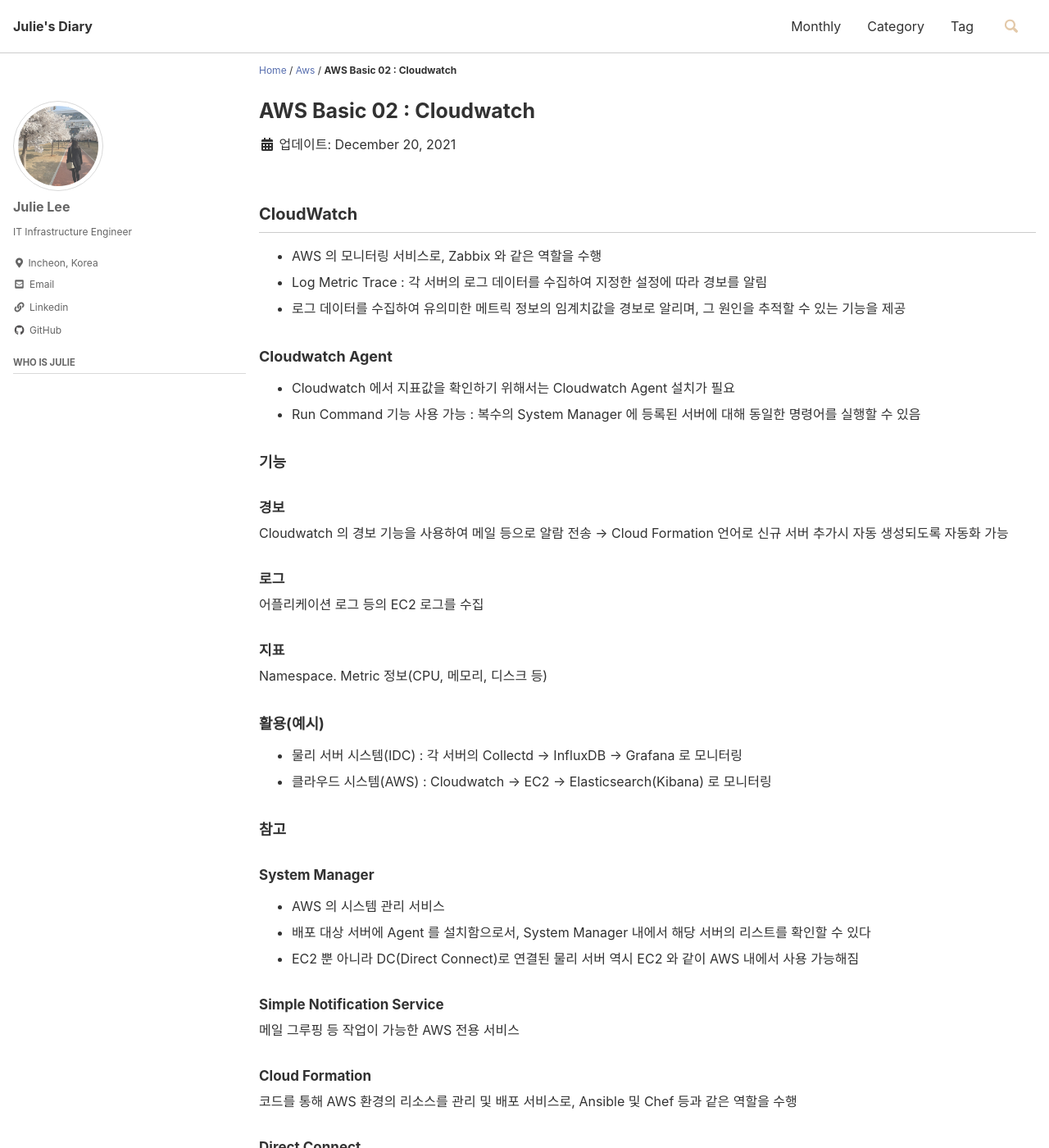
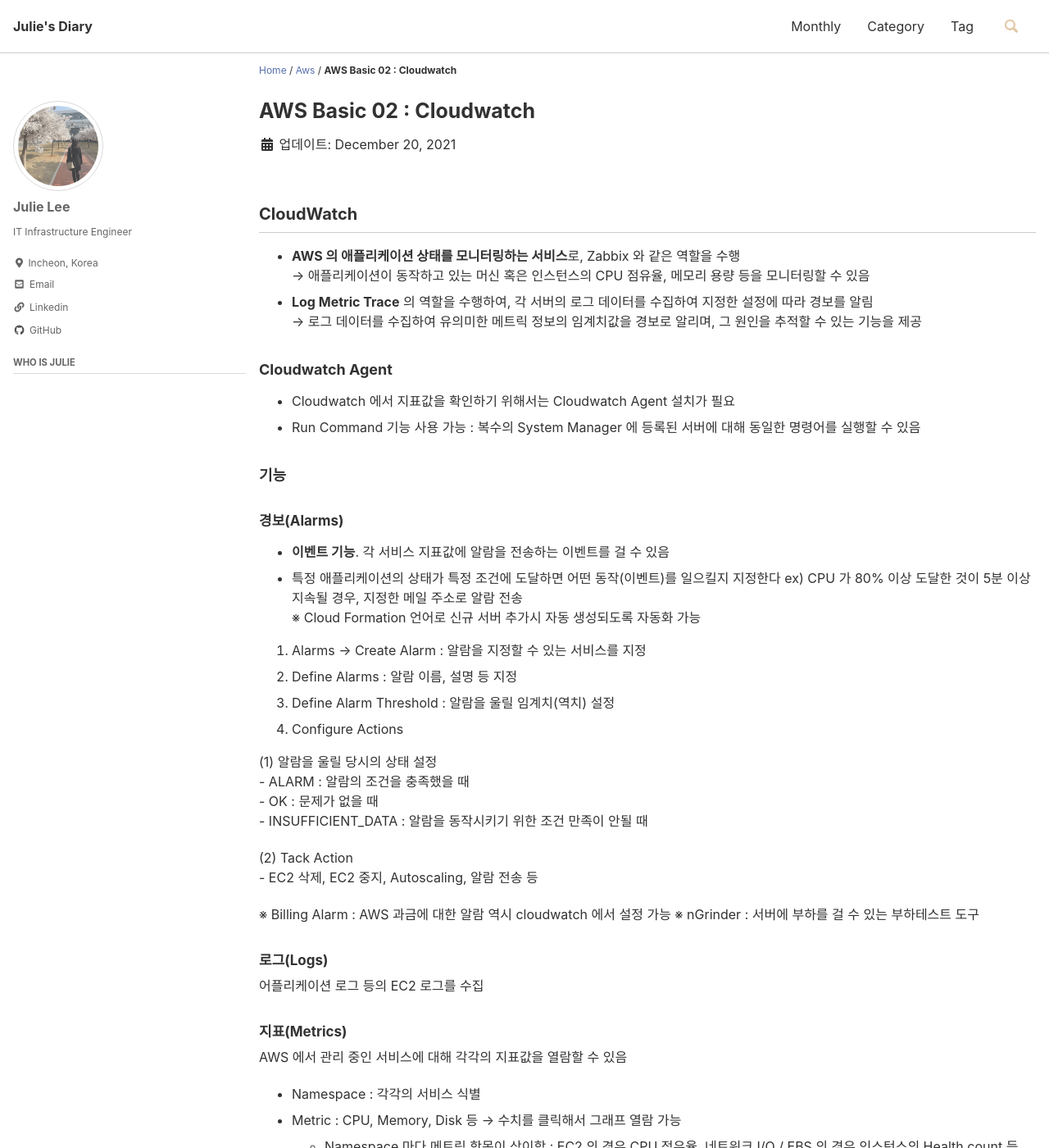
Before and after one commit to smilejulie0812/smilejulie0812.github.io, a Jekyll site: the page built from _posts/2021-12-20-awsbasic02.md, in a window 1280 px wide and 1400 px high. Shown: the whole window at 82% size. Built offline with Jekyll 4.4.1, drawn with Linux system fonts in a browser that asks for light colours; cached includes are drawn as plain includes; some of the changed text lies outside the part shown.

Commit message:
Update 2021-12-20-awsbasic02.md

```diff
--- a/_posts/2021-12-20-awsbasic02.md
+++ b/_posts/2021-12-20-awsbasic02.md
@@ -10,30 +10,69 @@ sidebar:
   nav: "docs"
 ---
 ## CloudWatch
-- AWS 의 모니터링 서비스로, Zabbix 와 같은 역할을 수행
-- Log Metric Trace : 각 서버의 로그 데이터를 수집하여 지정한 설정에 따라 경보를 알림
-- 로그 데이터를 수집하여 유의미한 메트릭 정보의 임계치값을 경보로 알리며, 그 원인을 추적할 수 있는 기능을 제공
+- **AWS 의 애플리케이션 상태를 모니터링하는 서비스**로, Zabbix 와 같은 역할을 수행
+→ 애플리케이션이 동작하고 있는 머신 혹은 인스턴스의 CPU 점유율, 메모리 용량 등을 모니터링할 수 있음
+- **Log Metric Trace** 의 역할을 수행하여, 각 서버의 로그 데이터를 수집하여 지정한 설정에 따라 경보를 알림
+→ 로그 데이터를 수집하여 유의미한 메트릭 정보의 임계치값을 경보로 알리며, 그 원인을 추적할 수 있는 기능을 제공
 
 ### Cloudwatch Agent
 - Cloudwatch 에서 지표값을 확인하기 위해서는 Cloudwatch Agent 설치가 필요
 - Run Command 기능 사용 가능 : 복수의 System Manager 에 등록된 서버에 대해 동일한 명령어를 실행할 수 있음
 
 ### 기능
-#### 경보
-Cloudwatch 의 경보 기능을 사용하여 메일 등으로 알람 전송
-→ Cloud Formation 언어로 신규 서버 추가시 자동 생성되도록 자동화 가능
+#### 경보(Alarms)
+- **이벤트 기능**. 각 서비스 지표값에 알람을 전송하는 이벤트를 걸 수 있음
+- 특정 애플리케이션의 상태가 특정 조건에 도달하면 어떤 동작(이벤트)를 일으킬지 지정한다
+ex) CPU 가 80% 이상 도달한 것이 5분 이상 지속될 경우, 지정한 메일 주소로 알람 전송
+※ Cloud Formation 언어로 신규 서버 추가시 자동 생성되도록 자동화 가능
 
-#### 로그
+1. Alarms → Create Alarm : 알람을 지정할 수 있는 서비스를 지정
+2. Define Alarms : 알람 이름, 설명 등 지정
+3. Define Alarm Threshold : 알람을 울릴 임계치(역치) 설정
+4. Configure Actions
+
+  (1) 알람을 울릴 당시의 상태 설정
+      - ALARM : 알람의 조건을 충족했을 때
+      - OK : 문제가 없을 때
+      - INSUFFICIENT_DATA : 알람을 동작시키기 위한 조건 만족이 안될 때
+
+  (2) Tack Action
+      - EC2 삭제, EC2 중지, Autoscaling, 알람 전송 등
+
+※ Billing Alarm : AWS 과금에 대한 알람 역시 cloudwatch 에서 설정 가능
+※ nGrinder : 서버에 부하를 걸 수 있는 부하테스트 도구
+
+#### 로그(Logs)
 어플리케이션 로그 등의 EC2 로그를 수집
 
-#### 지표
-Namespace. Metric 정보(CPU, 메모리, 디스크 등)
+#### 지표(Metrics)
+AWS 에서 관리 중인 서비스에 대해 각각의 지표값을 열람할 수 있음
+* Namespace : 각각의 서비스 식별
+* Metric : CPU, Memory, Disk 등 → 수치를 클릭해서 그래프 열람 가능
+  * Namespace 마다 메트릭 항목이 상이함 : EC2 의 경우 CPU 점유율, 네트워크 I/O / EBS 의 경우 인스턴스의 Health count 등
+  * time range 조절 가능
+
+#### 대시보드
+관리 중인 데이터를 일목요연하게 볼 수 있음
+* Overview of your alarms : 알람으로 등록된 것들이 열거
+* Overview of yout resources : 운영 중인 서비스의 리소스 상태 확인
+* Service health : 현재 사용 중인 리전의 헬스 체크
 
 ### 활용(예시)
 * 물리 서버 시스템(IDC) : 각 서버의 Collectd → InfluxDB → Grafana 로 모니터링
 * 클라우드 시스템(AWS) : Cloudwatch → EC2 → Elasticsearch(Kibana) 로 모니터링
 
-### 참고
+### Cloudwatch VS Zabbix
+* 둘 다 감시 대상 서버에 Agent 를 설치할 필요가 있음
+* 메트릭 연산, 역치 설정을 위한 템플릿과 개별 변경 기능, 예측 기능, 장애 알람 등의 기능
+※ Zabbix 의 경우 애플리케이션 내의 내장된 기능 사용, Cloudwatch 의 경우 AWS 의 다른 서비스와 연동하여 사용
+* Zabbix 의 경우 물리 서버/클라우드 환경 모두 사용 가능하나, Cloudwatch 역시 Direct Connect 와 SystemManager 로 물리 서버와 연동한 환경 내에서 사용 가능
+* 메인테넌스 설정 : Zabbix 에만 존재
+* 데이터 보존 기간 : Zabbix 는 개별 설정 가능, Cloudwatch 는 15개월
+
+참고) https://qiita.com/qryuu/items/858e59ebafac589d6011
+
+### 관련 AWS
 #### System Manager
 - AWS 의 시스템 관리 서비스
 - 배포 대상 서버에 Agent 를 설치함으로서, System Manager 내에서 해당 서버의 리스트를 확인할 수 있다
```
